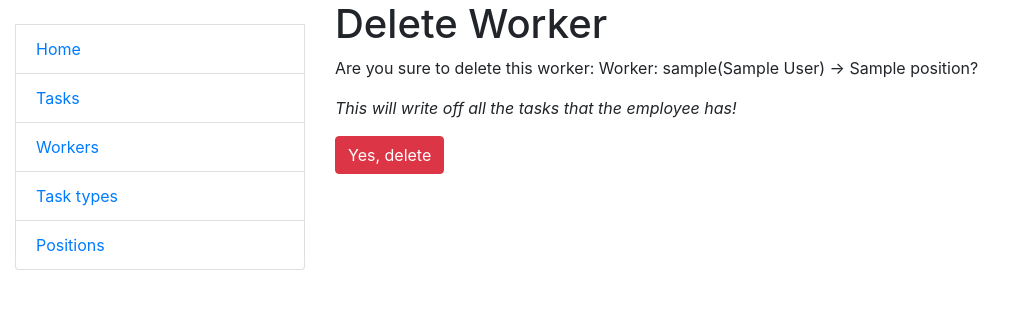
After one commit to DenysHalytskyi/it-task-manager, a Django app: page /workers/delete/1/ in a window 1280 px wide. The commit adds this page. Shown: the top 309 px of the page, without its empty margins (0-1025 px from the left). Run offline with Django 5.2, Linux system fonts and the light colour scheme; tables that the repository leaves empty hold one stand-in row (values such as "Sample post").

Commit message:
complete implementation of worker delete functionality

```diff
--- a/manager/urls.py
+++ b/manager/urls.py
@@ -21,6 +21,7 @@ from manager.views import (
     PositionDeleteView,
     WorkerCreateView,
     WorkerUpdateView,
+    WorkerDeleteView,
     )
 
 app_name = "manager"
@@ -49,4 +50,5 @@ urlpatterns = [
     path("tasks/delete/<int:pk>/", TaskDeleteView.as_view(), name="task-delete"),
     path("task_types/delete/<int:pk>/", TaskTypeDeleteView.as_view(), name="task-type-delete"),
     path("positions/delete/<int:pk>/", PositionDeleteView.as_view(), name="position-delete"),
+    path("workers/delete/<int:pk>/", WorkerDeleteView.as_view(), name="worker-delete"),
 ]
--- a/manager/views.py
+++ b/manager/views.py
@@ -159,3 +159,9 @@ class PositionDeleteView(generic.DeleteView):
     model = Position
     success_url = reverse_lazy("manager:position-list")
     template_name = "manager/position_confirm_delete.html"
+
+
+class WorkerDeleteView(generic.DeleteView):
+    model = Worker
+    success_url = reverse_lazy("manager:index")
+    template_name = "manager/worker_confirm_delete.html"
--- /dev/null
+++ b/templates/manager/worker_confirm_delete.html
@@ -0,0 +1,12 @@
+{% extends "base.html" %}
+
+{% block content %}
+  <h1>Delete Worker</h1>
+  <p>Are you sure to delete this worker: {{ object }}?</p>
+  <p><i>This will write off all the tasks that the employee has!</i></p>
+  <form action="" method="post">
+  {% csrf_token %}
+    <input class="btn btn-danger" type="submit" value="Yes, delete">
+  </form>
+
+{% endblock %}
--- a/templates/manager/worker_detail.html
+++ b/templates/manager/worker_detail.html
@@ -47,4 +47,5 @@
     <p class="text-muted">This worker currently has no assigned tasks.</p>
   {% endif %}
   <a class="btn btn-warning" href="{% url 'manager:worker-update' pk=worker.id %}">Update</a>
+  <a class="btn btn-danger" href="{% url 'manager:worker-delete' pk=worker.id %}">Delete</a>
 {% endblock %}
```
